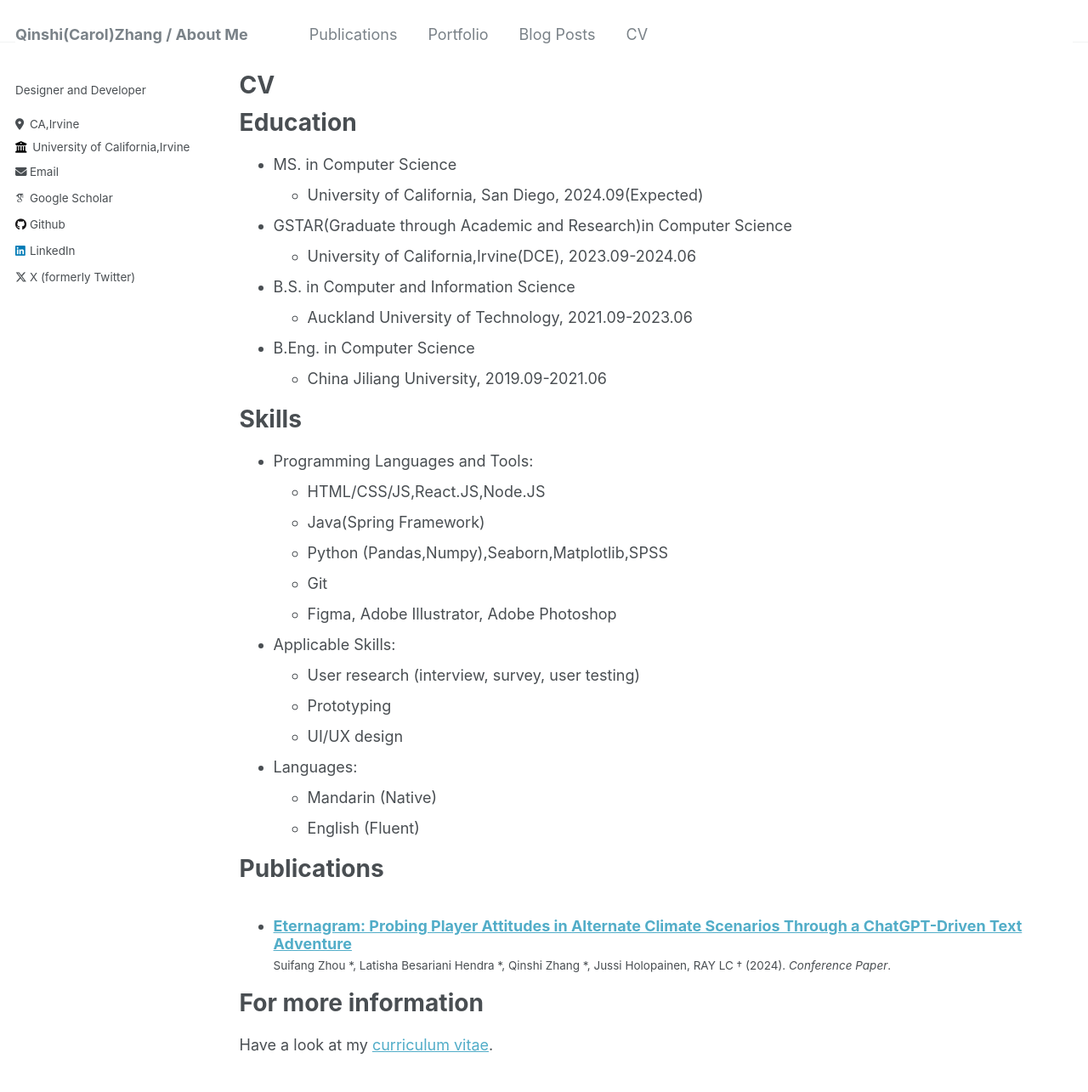
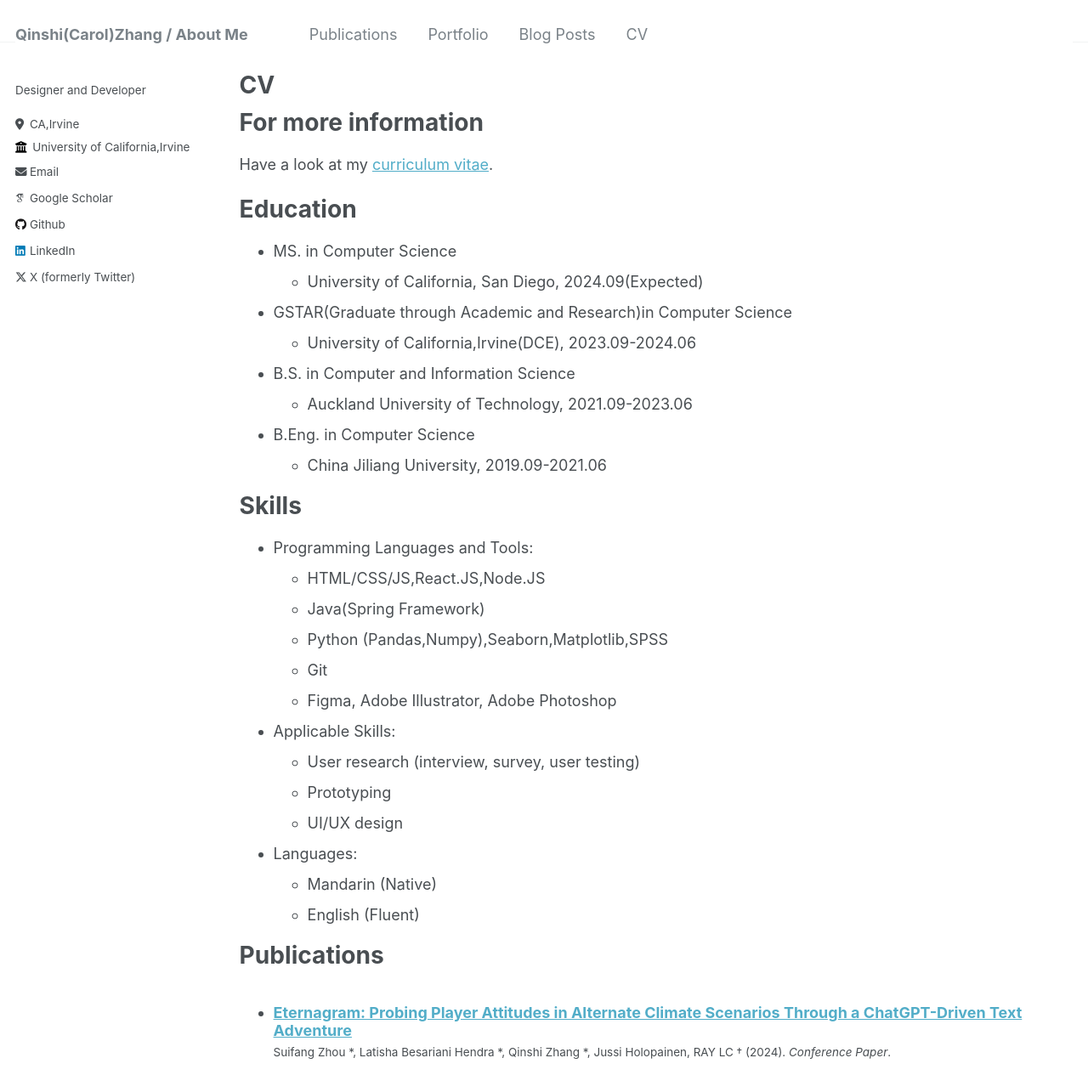
Before and after one commit to Carolzhangzz/AcademicWeb, a Jekyll site: the page built from _pages/cv.md, in a window 1280 px wide and 1400 px high. Shown: the top 1285 px of the window at 85% size. Built offline with Jekyll 4.4.1, drawn with Linux system fonts in a browser that asks for light colours; some web fonts are replaced; part of the change alters nothing that is shown.

Commit message:
Update cv.md

```diff
--- a/_pages/cv.md
+++ b/_pages/cv.md
@@ -8,6 +8,11 @@ redirect_from:
 ---
 
 {% include base_path %}
+
+
+For more information
+======
+Have a look at my [curriculum vitae](https://drive.google.com/file/d/1dBjhWMfJFAyOUxBkXChSg3Z-dWc3-fYP/view?usp=sharing).
 
 Education
 ======
@@ -59,7 +64,3 @@ Teaching
 * Student Volunteer, CHI, 2024
 * Student Volunteer, Chinese CHI, 2023
 * Volunteer, Senior Community Service, 2021 -->
-
-For more information
-======
-Have a look at my [curriculum vitae](https://drive.google.com/file/d/1m7nC0P3esyyK2nkRbbNvBSI_8hapj32x/view?usp=sharing).
```
